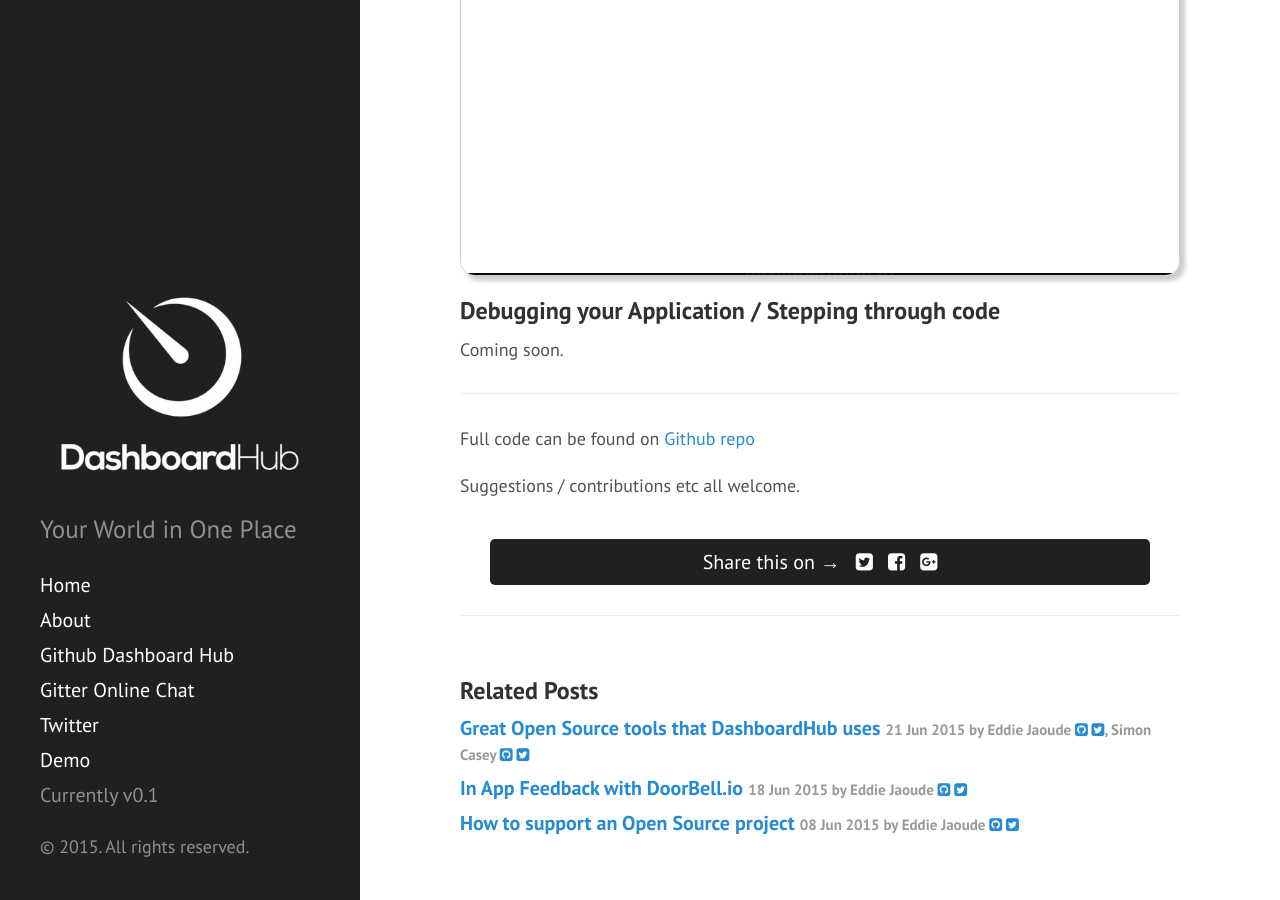
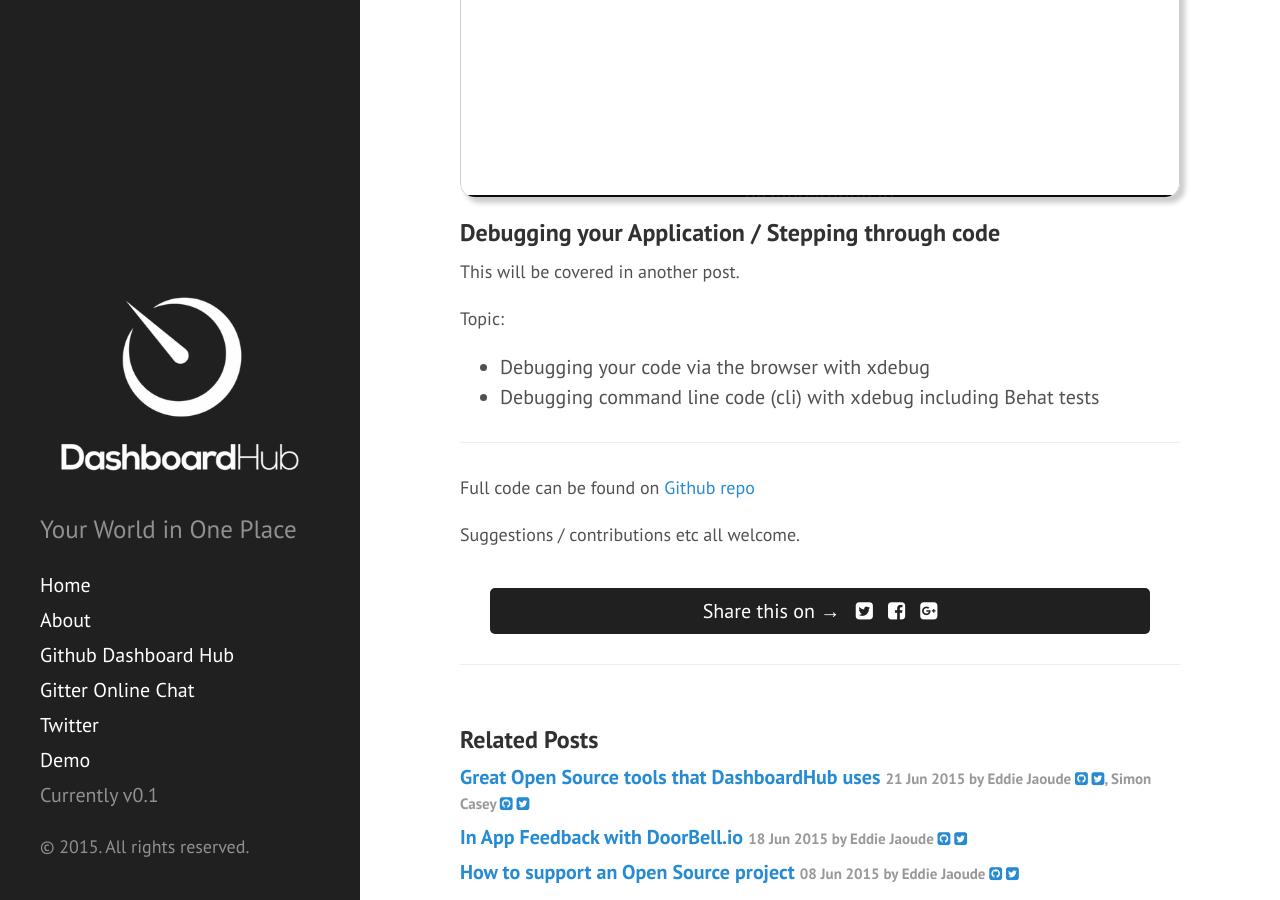
Before and after one commit to DashboardHub/Blog, a Jekyll site: the page built from _posts/2015-07-10-phansible-vagrant-docker-npm.md, in a window 1280 px wide and 900 px high, scrolled down 2123 px. Built offline with Jekyll 4.4.1, drawn with Linux system fonts in a browser that asks for light colours; nearby versions of some CDN libraries; Markdown is read by kramdown in place of the engine named in the settings; a script that is not in the unit is left out; comment, search, counter and statistics services are not loaded; some of the changed text lies outside the part shown.

Commit message:
Moved debugging to another blog & removed draft status

```diff
--- a/_posts/2015-07-10-phansible-vagrant-docker-npm.md
+++ b/_posts/2015-07-10-phansible-vagrant-docker-npm.md
@@ -67,7 +66,12 @@ Add your credentials to `ansible/vars/all.yml` and install the **Blackfire** chr
 
 ## Debugging your Application / Stepping through code
 
-Coming soon.
+This will be covered in another post.
+
+Topic:
+
+* Debugging your code via the browser with xdebug
+* Debugging command line code (cli) with xdebug including Behat tests
 
 ---
 
```
Also changed, not shown: other parts of _posts/2015-07-10-phansible-vagrant-docker-npm.md (+1 -2 lines).
